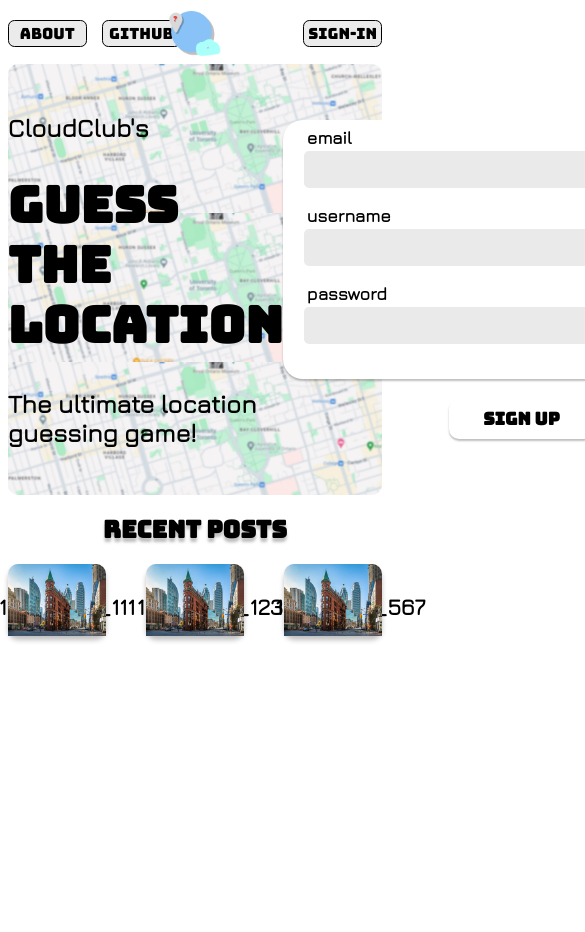
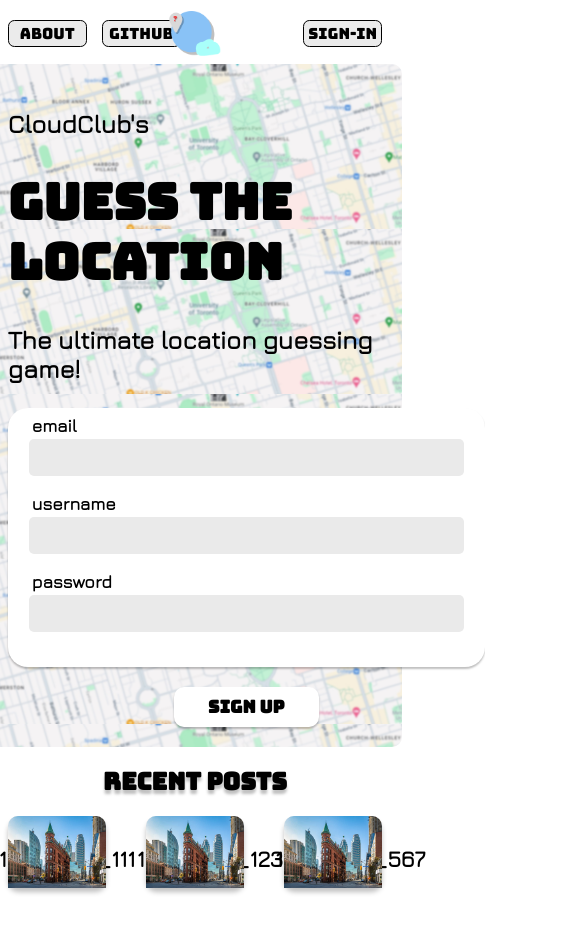
Before and after one commit to CloudClub-uoft/GuessTheLocation, a React (Create React App) app in the folder client/: page / in a window 390 px wide. Shown: the top 932 px of the page, 585 px wide, since content can reach past the window. Before the commit the page ends 844 px from the top, so only its background shows below. Built offline with nearby package versions, Linux system fonts and the light colour scheme.

Commit message:
Fix distorted text on title bar by adding media enquiry

```diff
--- a/client/src/style.scss
+++ b/client/src/style.scss
@@ -237,16 +237,16 @@ $lightGreen: #b9e7e7;
   .home-posts-container {
     display: flex;
     flex-wrap: wrap;
-    justify-content: space-around; // This spreads out the postcards evenly
-    gap: 20px; // This adds space between the postcards
+    justify-content: space-around; // Spreads out the postcards evenly
+    gap: 20px; // Adds space between the postcards
     margin: 0 auto; // Centers the container if there's extra space on the sides
-    max-width: 1200px; // Maximum width of the container, you can adjust this value
+    max-width: 1200px; // Maximum width of the container, can be adjusted
   }
 
   .home-post {
     flex: 0 1 calc(33.333% - 20px); // Adjust the percentage and subtraction value as needed
     box-sizing: border-box; // Ensures padding and borders are included in the width
-    height: auto; // Height changes to auto for a flexible layout
+    height: auto;
     position: relative;
     margin-bottom: 20px; // Adds space between rows of postcards
 
@@ -387,13 +387,20 @@ $lightGreen: #b9e7e7;
       flex-direction: row;
       justify-content: space-around;
       align-items: center;
+      background-repeat: no-repeat; // Ensures the background doesn't repeat
       //position:relative;
       background: url(img/homebackground.jpg);
       background-size:contain;
       height:431px;
       border-radius: 10px;
       //border:3px solid blue;
-
+      @media (max-width: 768px) {
+        flex-direction: column; // Stacks the elements vertically on smaller screens
+        justify-content: center; // Centers the items vertically
+        align-items: flex-start; // Aligns items to the start of the flex container
+        height: auto; // Height becomes automatic to contain all the items
+        padding: 20px; // Add some padding to not touch the edges
+      }
       .text-wrapper{
 
         p{
```
